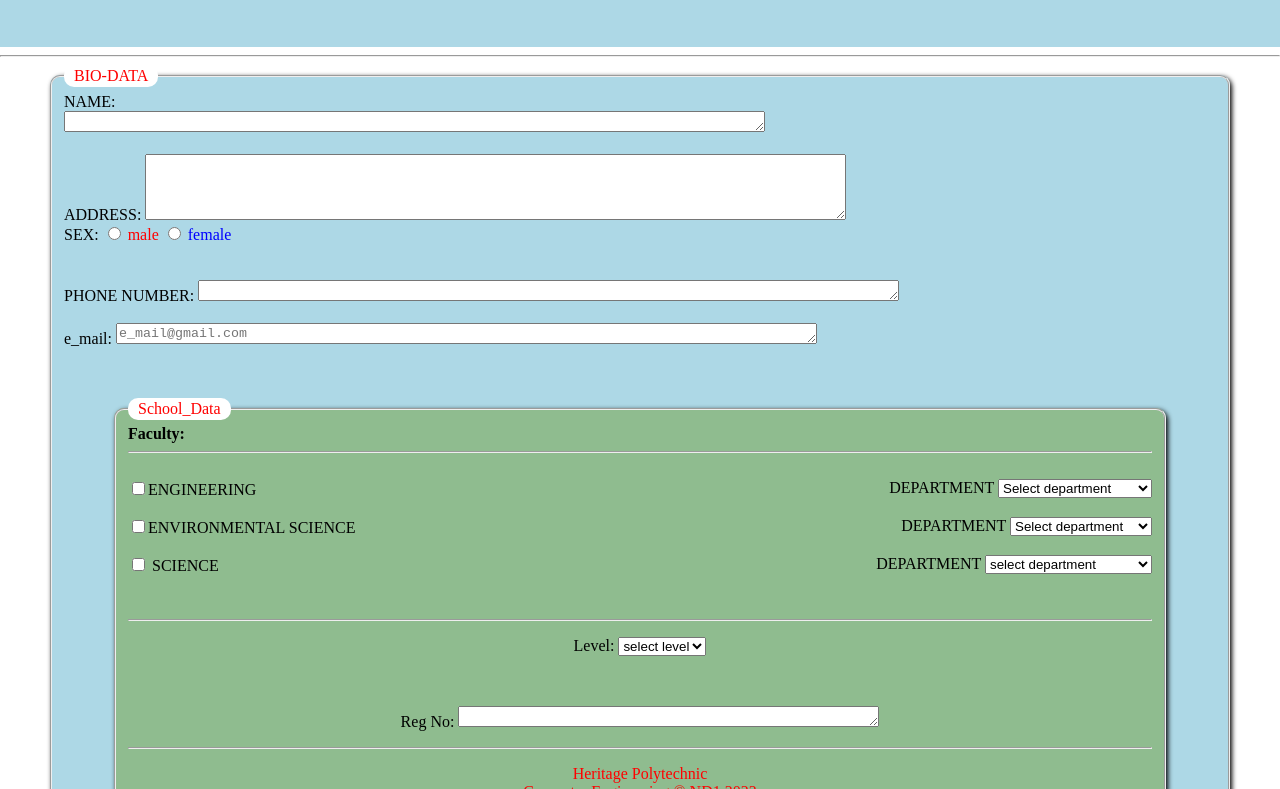
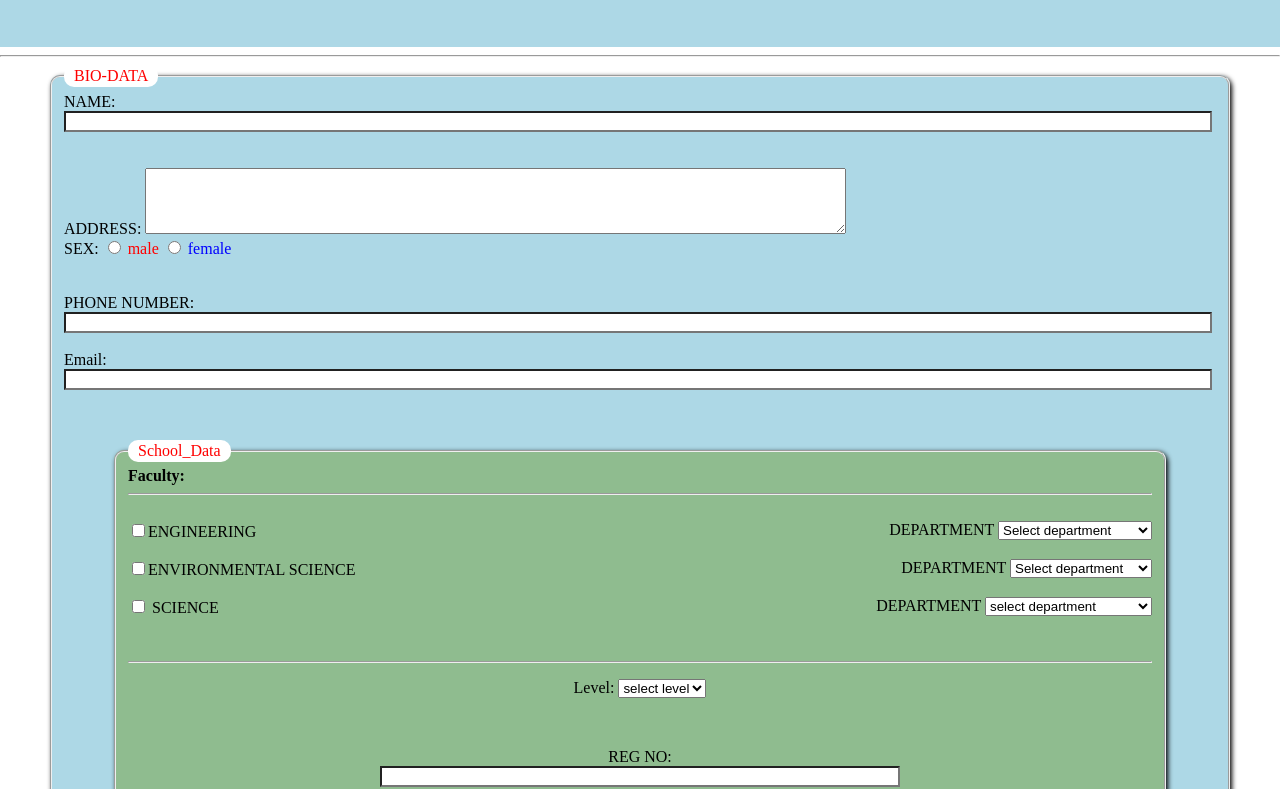
Before and after one commit to HPAnointed/HP_Anointed, a plain HTML site: page Form_view.html in a window 1280 px wide. Shown: the part 163-952 px from the top of the page. Drawn offline with Linux system fonts and the light colour scheme.

Commit message:
Anointed

```diff
--- a/Form_style.css
+++ b/Form_style.css
@@ -13,7 +13,6 @@ body{
   padding: 40px;
   text-shadow: 2px 2px 7px black;
 }
-
   .field1 fieldset{
     margin-left: 50px;
     margin-right:50px;
--- a/Form_view.html
+++ b/Form_view.html
@@ -13,13 +13,14 @@
     <div class="footer">
 
   </div>
-
   <hr>
   <div class="field1">
     <fieldset>
     <legend>BIO-DATA</legend>
-    <label>NAME:</label><br>
-    <textarea cols="85" rows="1"></textarea>
+    <div class="name:">
+      <label for="">NAME:</label><br>
+      <input type="text" style="background-color: white; width:99%">
+    </div>
     <br>
     <br>
 
@@ -36,13 +37,15 @@
   <br>
   <br>
 
-  <label>PHONE NUMBER:</label>
-  <textarea cols="85" rows="1"></textarea>
+  <div class="phone number">
+      <label for="">PHONE NUMBER:</label><br>
+      <input type="Number" style="background-color: white; width:99%">
   <br>
   <br>
 
-  <label>e_mail:</label>
-  <textarea cols="85" rows="1" placeholder="e_mail@gmail.com"></textarea>
+    <div class="E_mail">
+      <label for="">Email:</label><br>
+      <input type="text" style="background-color: white; width:99%">
   <br>
   <p>
   <br>
@@ -100,8 +103,11 @@
         <p>
           <br>
 
-      <p style="text-align: center;"><label for=""> Reg No:</label>
-      <textarea cols="50" rows="1"></textarea>
+
+  <center>     <div class="REG NO">
+         <label for="">REG NO:</label><br>
+         <input type="NUMBER" style="background-color: white; width:50%">
+         </center>
       <br>
       <hr>
 
```
